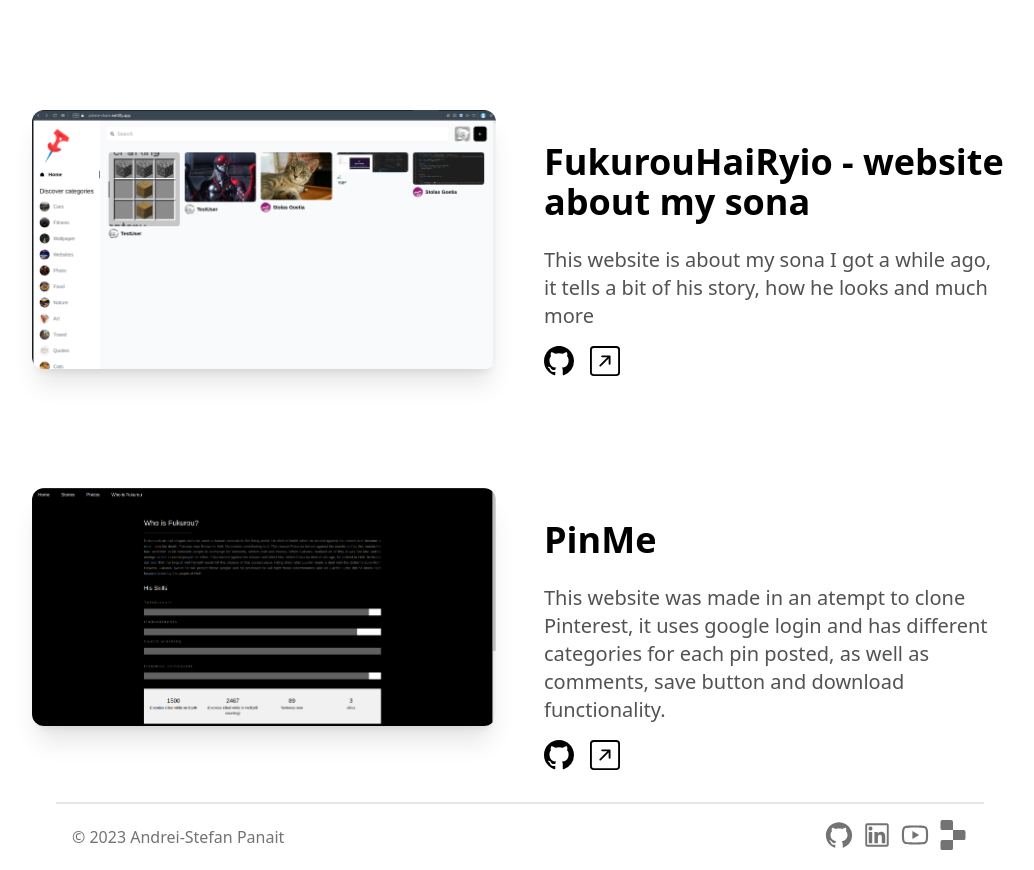
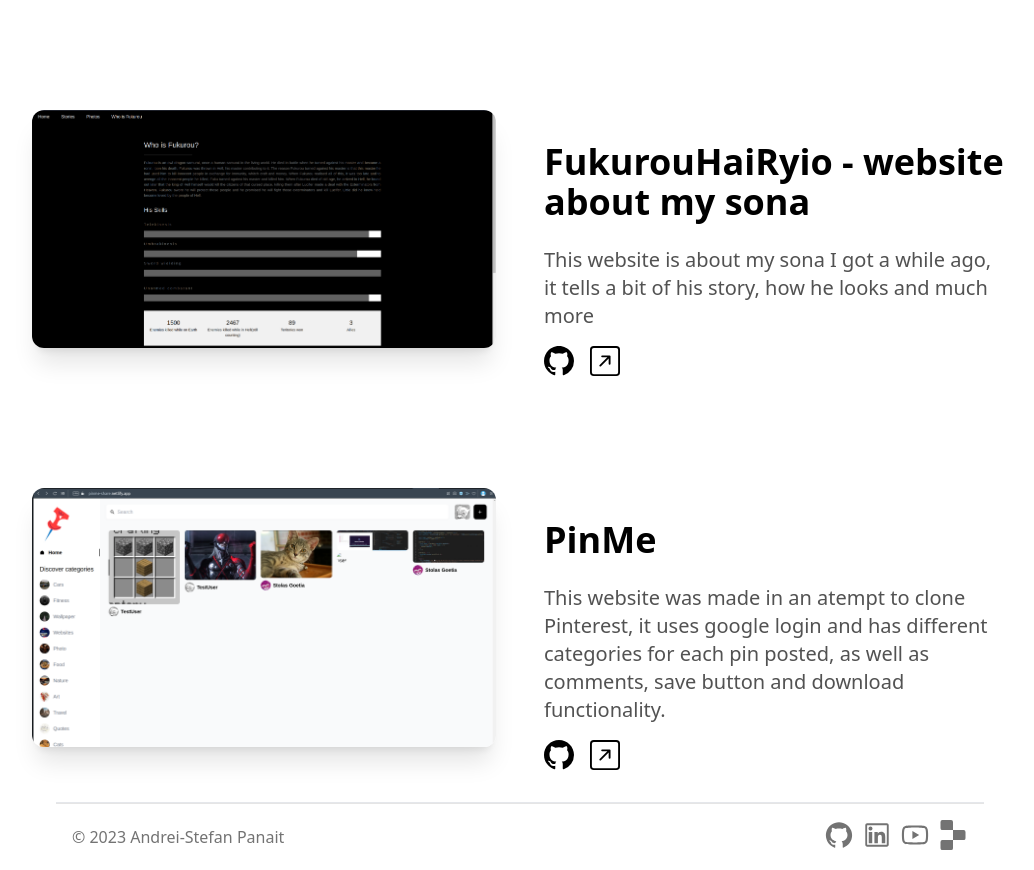
Before and after one commit to FukurouHaiRiyo/Portofolio, a Next.js app: page / in a window 1280 px wide. Shown: the part 3235-4105 px from the top of the page, without its empty margins (120-1154 px from the left). Built offline with nearby package versions, Linux system fonts and the light colour scheme.

Commit message:
Update Projects.tsx

```diff
--- a/components/Projects.tsx
+++ b/components/Projects.tsx
@@ -32,7 +32,7 @@ const projects = [
       {
             name: "FukurouHaiRyio - website about my sona",
             description: "This website is about my sona I got a while ago, it tells a bit of his story, how he looks and much more",
-            image: "/pinme.png",
+            image: "/fuku.png",
             github: "https://replit.com/@FukurouHaiRiyo/Fuku",
             link: "https://Fuku.fukurouhairiyo.repl.co"
       },
@@ -40,7 +40,7 @@ const projects = [
       {
         name: "PinMe",
         description: "This website was made in an atempt to clone Pinterest, it uses google login and has different categories for each pin posted, as well as comments, save button and download functionality.",
-        image: "/fuku.png",
+        image: "/pinme.png",
         github: "https://github.com/FukurouHaiRiyo/PinMe",
         link: "https://pinme-share.netlify.app/"
   }
```
